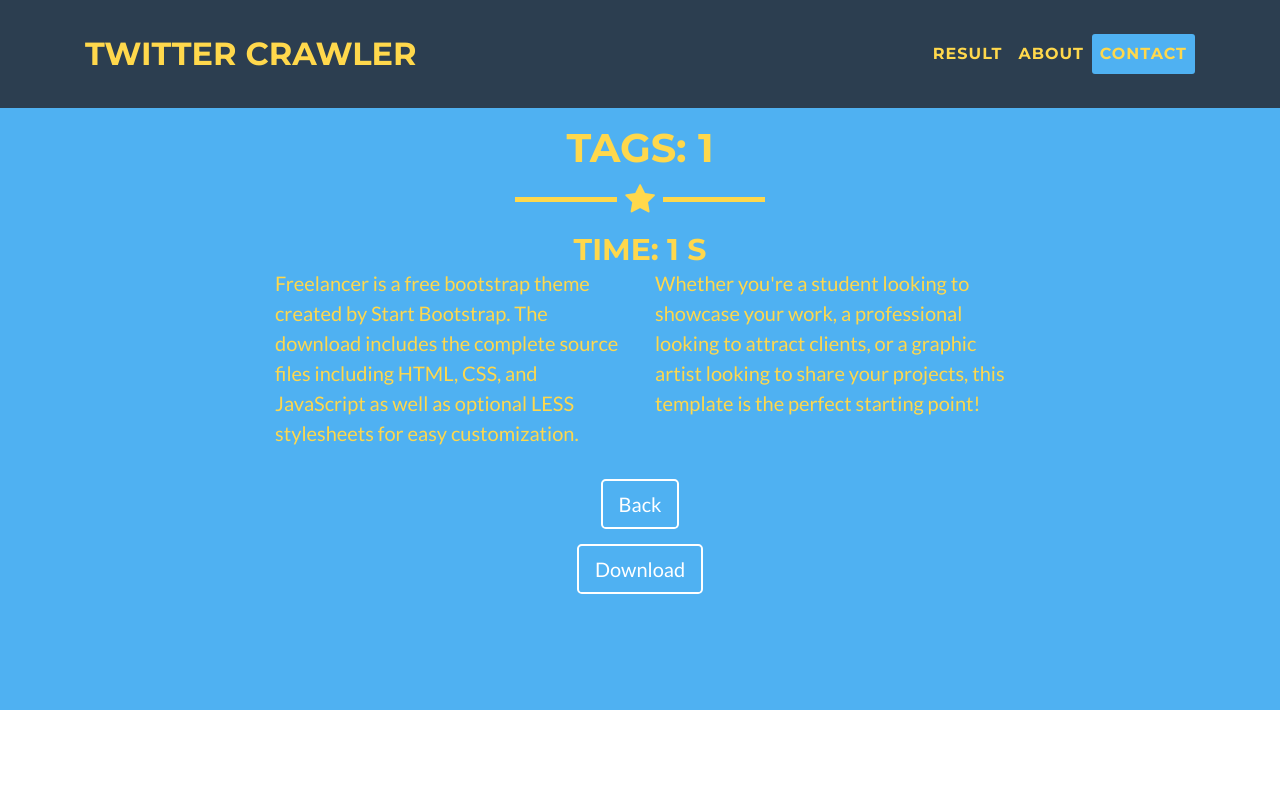
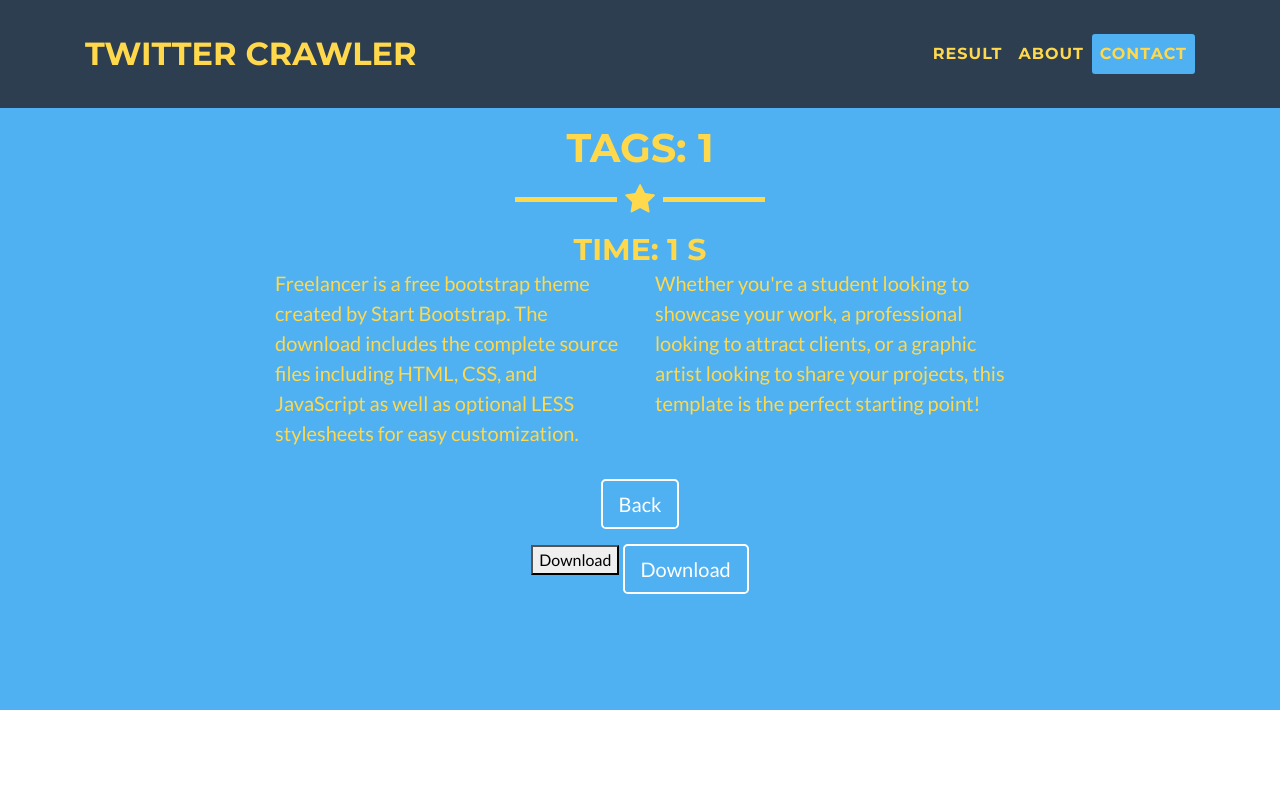
Before and after one commit to yeo09898/Easy_Crawler, a Flask app: a page that uses templates/result.html in a window 1280 px wide. Shown: the top 793 px of the page. Run offline with Flask 2, Linux system fonts and the light colour scheme; some libraries are stand-ins or nearby versions.

Commit message:
update download button
Adding an extra download button and it works, pls adjust the UI framework

```diff
--- a/templates/result.html
+++ b/templates/result.html
@@ -27,9 +27,11 @@
 
         <form action="/download/">
         <div class="col-lg-8 mx-auto text-center">
+            <button type=submit class="templatemo-blue-button">Download</button>
             <input type="button" href="#" class="btn btn-lg btn-submit" value="Download">
         </div>
         </form>
+
     </div>
 </section>
 {% endblock %}
```
